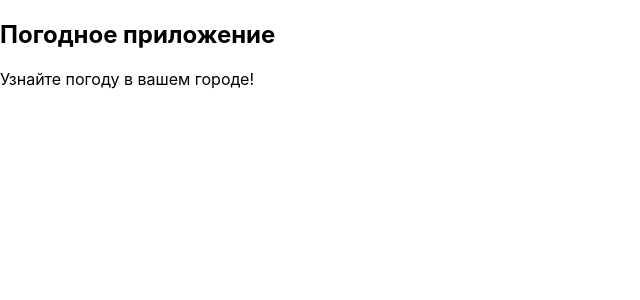
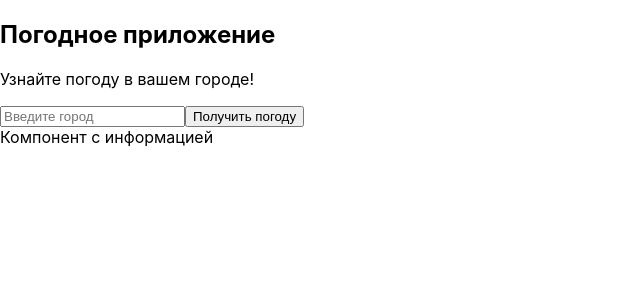
Before and after one commit to Menshykov/me-react-app, a React (Create React App) app: page / in a window 1280 px wide. Shown: the top 300 px of the page, without its empty margins (0-640 px from the left). Built offline with nearby package versions, Linux system fonts and the light colour scheme.

Commit message:
adding a form to view the weather in the selected city

```diff
--- a/src/App.js
+++ b/src/App.js
@@ -1,11 +1,27 @@
 import React from 'react';
 import Info from './components/info';
+import Form from './components/form';
+import Weather from './components/weather';
+
+const API_KEY = '602bcd5096c119ca3f5a364fc1de784f';
 
 class App extends React.Component {
+
+  gettingWeather = async (e) => {
+    e.preventDefault();
+    const city = e.target.elements.city.value;
+    const api_url = await
+      fetch(`https://api.openweathermap.org/data/2.5/weather?q=${city}&appid=${API_KEY}&units=metric`);
+    const data = await api_url.json();
+    console.log(data);
+  }
+
   render() {
     return (
       <div>
         <Info />
+        <Form weatherMethod={this.gettingWeather} />
+        <Weather />
       </div>
     );
   }
--- /dev/null
+++ b/src/components/form.js
@@ -0,0 +1,14 @@
+import React from 'react';
+
+class Form extends React.Component {
+    render() {
+        return (
+            <form onSubmit={this.props.weatherMethod}>
+                <input type="text" name="city" placeholder="Введите город"/>
+                <button>Получить погоду</button>
+            </form>
+        );
+    }
+}
+
+export default Form;
--- /dev/null
+++ b/src/components/weather.js
@@ -0,0 +1,11 @@
+import React from 'react';
+
+class Weather extends React.Component {
+    render() {
+        return (
+            <div>Компонент с информацией</div>
+        );
+    }
+}
+
+export default Weather;
```
